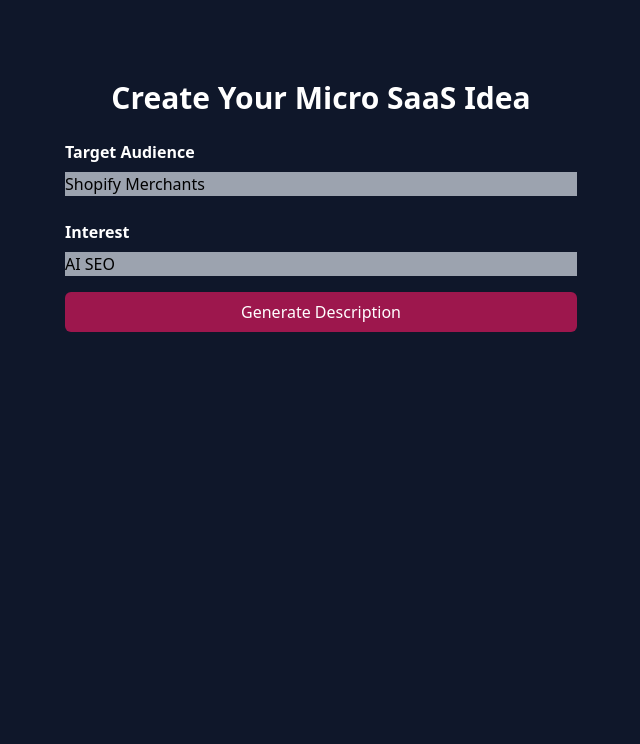
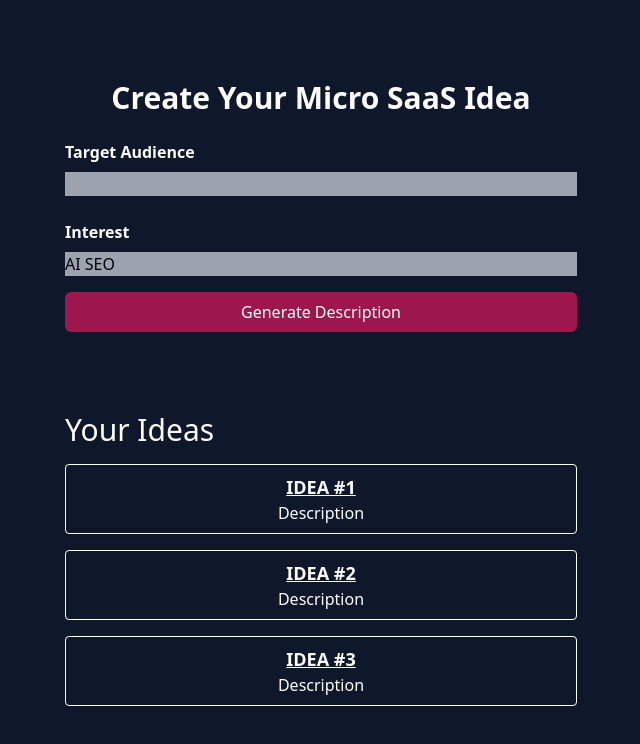
Before and after one commit to lucas9121/Idea-Generator-Frontend, a React (Create React App) app: page / in a window 1280 px wide. Shown: the top 744 px of the page, without its empty margins (319-959 px from the left). Built offline with nearby package versions, Linux system fonts and the light colour scheme.

Commit message:
adding Your idea generation response

```diff
--- a/src/pages/IdeaGeneratorPage.jsx
+++ b/src/pages/IdeaGeneratorPage.jsx
@@ -1,4 +1,10 @@
 import { useState } from "react";
+
+const IdeaGenerationResponse = [
+    "Idea #1: Description",
+    "Idea #2: Description",
+    "Idea #3: Description"
+]
 
 export default function IdeaGenerationPage () {
     const [targetAudience, setTargetAudience] = useState("")
@@ -9,7 +15,7 @@ export default function IdeaGenerationPage () {
                 <div className="text-3xl text-center font-bold">Create Your Micro SaaS Idea</div>
                 <div className="flex flex-col">
                     <label htmlFor="targetAudience" className="font-semibold my-2">Target Audience</label>
-                    <input className="bg-gray-400 text-black placeholder-black" id="targetAudience" type="text" placeholder="Shopify Merchants" onChange={(e) => setTargetAudience(e.target.value)} value={targetAudience} />
+                    <input className="bg-gray-400 text-black" id="targetAudience" type="text" placeholder="Shopify Merchants" onChange={(e) => setTargetAudience(e.target.value)} value={targetAudience} />
                 </div>
                 <div className="flex flex-col">
                     <label htmlFor="interest" className="font-semibold my-2">Interest</label>
@@ -19,6 +25,20 @@ export default function IdeaGenerationPage () {
                     Generate Description
                 </div>
             </div>
+            <div className="w-full max-w-lg mx-auto">
+                <div className="text-3xl">Your Ideas</div>
+                {IdeaGenerationResponse.map((idea) => {
+                    const title = idea.split(':')[0]
+                    const description = idea.split(':')[1]
+
+                    return (
+                        <div className="my-4 text-center border border-white rounded py-2 px-4">
+                            <div className="font-bold underline uppercase text-lg">{title}</div>
+                            <div className="">{description}</div>
+                        </div>
+                    )
+                })}
+            </div>
         </div>
     )
 }
```
